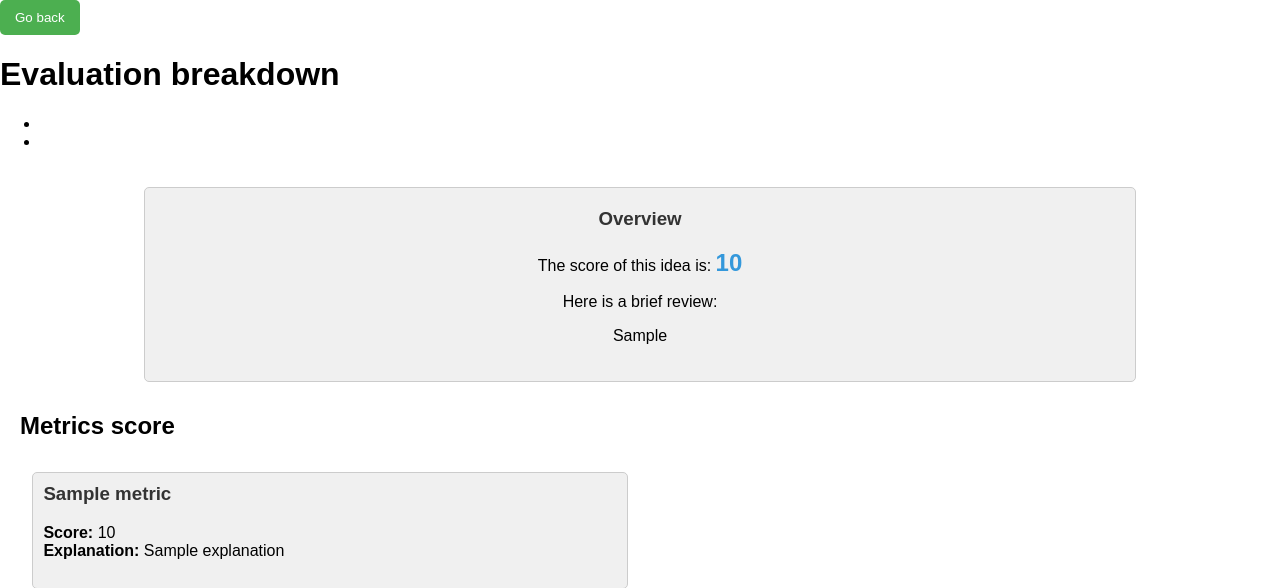
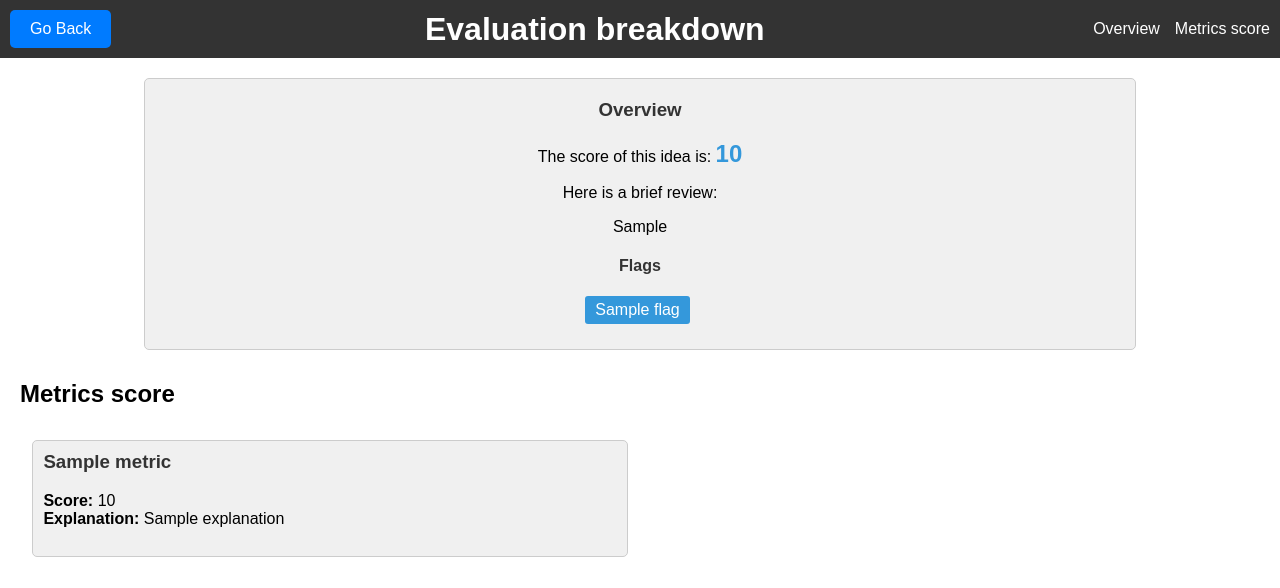
Before and after one commit to Said-taoussi/CheckAI, a Flask app: template templates/dashboard.html in a window 1280 px wide. Shown: the top 588 px of the page. Run offline with Flask 3, Linux system fonts and the light colour scheme; the template is opened without the code that fills it: most values are stand-ins (such as "Sample title", 1, 10 or a date in 2020).

Commit message:
final push

```diff
--- a/app.py
+++ b/app.py
@@ -1,4 +1,4 @@
-from flask import Flask, render_template, request
+from flask import Flask, render_template, request, redirect, url_for, session
 from openai import OpenAI
 import ast
 import json
@@ -6,12 +6,15 @@ import numpy as np
 import csv
 import pandas as pd
 from io import TextIOWrapper
+import io
+from flask_caching import Cache
 
-key = "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"
+key = "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"
 client = OpenAI(api_key = key)
 
-
 app = Flask(__name__)
+cache = Cache(config={'CACHE_TYPE': 'simple'})
+cache.init_app(app)
 
 def get_completion(user_query,system_prompt, model="gpt-3.5-turbo-1106"):
     messages = [{"role": "system", "content": system_prompt},{"role": "user", "content": user_query}]
@@ -44,23 +47,21 @@ def check_idea(metrics, descriptions, problem, solution):
     You are an idea validator that advises human evaluators by developing clear rationale and ratings for essential metrics. The metrics are provided in the following list (Each metric comes with a small description):
     {list_metrics}
     -------------------------------------
-    You will be given an idea in the form of problem/solution pairs (delimited with XML tags) in the following format:
-    <problem> the problem  </problem>
-    <solution> the solution to the stated problem </solution>
+    You will be given an idea in the form of problem/solution pairs (delimited with XML tags).
     -------------------------------------
     Use the following step-by-step instructions to curate your answer:
-    Step 1 – Check if the idea is sloppy, off-topic (i.e., not sustainability related), unsuitable, or vague (such as the over-generic content that prioritizes form over substance, offering generalities instead of specific details or undeveloped ideas that lack substance and details). You should help concentrate human evaluators’ time and resources on concepts that are meticulously crafted, well-articulated, and hold tangible relevance. Flag each idea that could be included in this category as “Not interesting”.
-    Step 2 – Evaluate the idea based on the given metrics. Give a score between 0 and 20 for each metric and also an explanation of the given score. Be strict in your rating, don’t give a high point unless the idea really align with the metrics. AGAIN BE VERY STRICT AND DON'T GIVE FREE POINTS BECAUSE THIS WILL COST US A LOT OF MONEY. THINK OF IT AS EACH POINT IS A MILLION DOLLAR INVESTEMENT.
-    Step 3 – Check if the idea is particularly exceptional and ambitious. These are ideas that are potentially revolutionary and that offer substantial returns but also carry a greater risk of failure. Emphasizes the novelty aspect of the idea and points to its potential for breakthroughs. Highlight ideas that might seem unconventional to experts in their respective domains–to prevent them from being overlooked by conservative human evaluators. Flag each idea that could be included in this category as “Moonshot”. Be strict in your judgment, only the most exceptional and revolutionary ideas can be flagged as “Moonshot”.
+    Step 1 – rewrite the solution in a neutral way. Remove any exaggeration words such as “revolutionary”, “cutting edge”. Use this new version of the solution as the basis of your further analysis.
+    Step 2 – Check if the idea is sloppy, off-topic (i.e., not sustainability related), unsuitable, or vague (such as the over-generic content that prioritizes form over substance, offering generalities instead of specific details or undeveloped ideas that lack substance and details). You should help concentrate human evaluators’ time and resources on concepts that are meticulously crafted, well-articulated, and hold tangible relevance. Flag each idea that could be included in this category as “Not interesting”.
+    Step 3 – Evaluate the idea based on the given metrics. Give a score between 0 and 20 for each metric and also an explanation of the given score. Be strict in your rating, don’t give a high point unless the idea really align with the metrics.
+    Step 4 – Check if the idea is particularly exceptional and ambitious. These are ideas that are potentially revolutionary and that offer substantial returns but also carry a greater risk of failure. Emphasizes the novelty aspect of the idea and points to its potential for breakthroughs. Highlight ideas that might seem unconventional to experts in their respective domains–to prevent them from being overlooked by conservative human evaluators. Flag each idea that could be included in this category as “Moonshot”. Be strict in your judgment, only the most exceptional and revolutionary ideas can be flagged as “Moonshot”. Don’t get fooled by selling language or the use of fancy words such as “revolutionary” and “cutting edge”, THIS IS THE WORST MISTAKE YOU COULD MAKE. Compare the original solution to the neutral solution that you have written.
     -------------------------------------
     Provide your answer in the form of a python dictionary. The following is a description of the different field of the dictionary that you should provide (don’t deviate from the format or add any fields):
+    Neutral_solution : the new version of the solution that you have rewritten to eliminate over-generic content that prioritizes form over substance and the use of exaggeration and selling language.
     flags: list of flags (Possible values: “Moonshot”, “Not interesting”), could be empty.
     ovl_eval : a small text providing a high-level evaluation of the idea, and also provide rational behind the provided flags if any.
     eval_breakdown: a list of python dictionaries, each one represent a metrics and has 3 fields (metric: the metric name, score: the score you gave to the idea on this particular metric, explanation: the reasoning behind the score that you gave)
     -------------------------------------
     IMPORTANT : The output should be a python dictionary only. It should be ready to be used in code using the “eval” function, don't add any prefixes or suffixes.
-    -------------------------------------
-    If no idea was provided then just say “Please provide your idea”.
     """
 
     user_query = f"""
@@ -85,7 +86,7 @@ def submit():
     # print(data)
     # score = calculate_score(data, weights)
     # data["score_total"] = score
-    return render_template('dashboard.html', data={"ovl_eval": "sdf","score_total":21, "eval_breakdown":[], "flags":[]})#data)
+    return render_template('dashboard.html', data={"ovl_eval": "sdf","score_total":21, "eval_breakdown":[], "flags":[]}, source='submit')
 
 def calculate_score(data, weights):
     metric_data = data.get('eval_breakdown', [])
@@ -100,49 +101,49 @@ def calculate_score(data, weights):
         score = 0
     return round(score, 2)
 
-@app.route('/table', methods=['POST'])
+@app.route('/table', methods=['GET', 'POST'])
+@cache.cached(timeout=600)  # Cache the result for 10 minutes
 def table():
     form_data = request.form.to_dict()
     metrics, descriptions, weights = prepare_metrics(form_data)
+
     # Check if the 'csvFile' file is present in the request
-    if 'csvFile' not in request.files:
-        return "No file part"
+    if 'csvFile' in request.files:
+        file = request.files['csvFile']
 
-    file = request.files['csvFile']
-
-    # Check if the file is empty
-    if file.filename == '':
-        return "No selected file"
-
-    # Check if the file is a CSV file
-    if file and file.filename.endswith('.csv'):
-        # Rewind the file to the beginning
+        # Seek to the beginning of the file before reading
         file.seek(0)
 
-        # Use TextIOWrapper to handle the decoding of the file
-        csv_file = TextIOWrapper(file, encoding='latin-1')
+        # Store the file content temporarily in the cache
+        cache.set('uploaded_file_content', file.read())
 
-        df = pd.read_csv(csv_file)[:2]
-        flagss = []
-        scores = []
-        datas = []
-        for index, row in df.iterrows():
-            problem = row[1]
-            solution = row[2]
-            data = check_idea(metrics, descriptions, problem, solution)
-            score = calculate_score(data, weights)
-            flags = data["flags"][0] if data["flags"] else "No flags"
-            scores.append(score)
-            flagss.append(flags)
-            datas.append(data)
-        df["flags"] = flagss
-        df["score"] = scores
-        df["data"] = datas
-        df = df.sort_values(by='score', ascending=False)
-        # You can now process the data as needed and pass it to the template
-        return render_template('table.html', df=df)
+    # Check if the uploaded file content is present in the cache
+    file_content = cache.get('uploaded_file_content')
+    if file_content is None:
+        return redirect(url_for('home'))
 
-    return "Invalid file format"
+    # Use TextIOWrapper to handle the decoding of the file content
+    csv_file = TextIOWrapper(io.BytesIO(file_content), encoding='latin-1')
+
+    df = pd.read_csv(csv_file)[:3]
+    flagss = []
+    scores = []
+    datas = []
+    for index, row in df.iterrows():
+        problem = row[1]
+        solution = row[2]
+        data = check_idea(metrics, descriptions, problem, solution)
+        score = calculate_score(data, weights)
+        flags = data["flags"][0] if data["flags"] else "No flags"
+        scores.append(score)
+        flagss.append(flags)
+        datas.append(data)
+    df["flags"] = flagss
+    df["score"] = scores
+    df["data"] = datas
+    df = df.sort_values(by='score', ascending=False)
+    # You can now process the data as needed and pass it to the template
+    return render_template('table.html', df=df)
 
 @app.route('/get_details/<identifier>')
 def get_details(identifier):
@@ -154,7 +155,19 @@ def get_details(identifier):
     print(identifiers[0])
     data = eval(identifiers[0])
     data["score_total"] = score
-    return render_template('dashboard.html', data=data)
+    return render_template('dashboard.html', data=data, source='table')
+
+@app.route('/go_back/<source>')
+def go_back(source):
+    print(source)
+    if source == 'table':
+        return redirect(url_for('table'))
+    elif source == 'submit':
+        return redirect(url_for('home'))
+    # Handle other cases as needed
+    else:
+        return redirect(url_for('home'))
+
 
 if __name__ == '__main__':
     app.run(debug=True)
--- a/static/dashboard.css
+++ b/static/dashboard.css
@@ -4,8 +4,64 @@ body {
     padding: 0;
 }
 
+header {
+    background-color: #333;
+    color: white;
+    padding: 10px;
+    display: flex;
+    justify-content: space-between;
+    align-items: center;
+}
+
+h1 {
+    margin: 0; /* Remove default margin for h1 */
+}
+
+.btn-like {
+    order: -1;
+    padding: 10px 20px;
+    background-color: #007BFF;
+    color: #fff;
+    text-decoration: none;
+        cursor: pointer; /* Add a pointer cursor on hover */
+    font-size: 16px; /* Adjust font size */
+    border-radius: 5px;
+}
+
+button:hover {
+    background-color: #45a049; /* Darker green on hover */
+}
 
 
+
+.flags-card h4 {
+    color: #333;
+    margin-bottom: 5px;
+}
+
+
+
+.flags-card p {
+    background-color: #3498db;
+    color: #fff;
+    padding: 5px 10px;
+    border-radius: 3px;
+    margin-bottom: 5px;
+    display: inline-block;
+    margin-right: 5px;
+}
+
+
+nav ul {
+    list-style-type: none;
+    margin: 0;
+    padding: 0;
+    display: flex;
+}
+
+nav ul li {
+    margin-left: 15px; /* Adjust margin for spacing */
+}
 
 nav a {
     text-decoration: none;
@@ -90,47 +146,3 @@ main {
     margin: 1%; /* Adjust as needed for spacing between widgets */
     box-sizing: border-box;
 }
-
-
-.multiple-ideas-form {
-    display: none;
-    margin-top: 20px;
-}
-
-.file-upload-container {
-    display: flex;
-    flex-direction: column;
-    align-items: center;
-}
-
-.file-input {
-    margin-bottom: 10px;
-}
-
-.file-input input {
-    display: none;
-}
-
-.custom-file-upload {
-    border: 2px solid #ccc;
-    display: inline-block;
-    padding: 8px 12px;
-    cursor: pointer;
-}
-
-.custom-file-upload:hover {
-    background-color: #f5f5f5;
-}
-
-.btn {
-    padding: 10px 15px;
-    background-color: #4CAF50;
-    color: white;
-    border: none;
-    border-radius: 5px;
-    cursor: pointer;
-}
-
-.btn:hover {
-    background-color: #45a049;
-}
--- a/templates/dashboard.html
+++ b/templates/dashboard.html
@@ -10,9 +10,8 @@
 <body>
 
     <header>
-
-        <button href="#" class="btn">Go back</button>
         <h1>Evaluation breakdown</h1>
+        <a href="{{ url_for('go_back', source=source) }}" class="btn-like">Go Back</a>
         <nav>
             <ul>
                 <li><a href="#overview">Overview</a></li>
@@ -28,6 +27,13 @@
                 <p >The score of this idea is: <strong style="font-size: 1.5em; color: #3498db;">{{ data.score_total }}</strong></p>
                 <p style="margin-top: 10px;">Here is a brief review:</p>
                 <p>{{ data.ovl_eval }}</p>
+                {% if data.flags %}
+                <div class="flags-card">
+                    <h4>Flags</h4>
+                    <p>{{ data.flags[0] }}</p>
+                </div>
+                {% endif %}
+
             </div>
         </section>
         <section id="section1" class="dashboard-section">
```
Also changed, not shown: static/style_table.css (+28 -21 lines), templates/index.html (+11 -11 lines), templates/table.html (+5 -3 lines).
